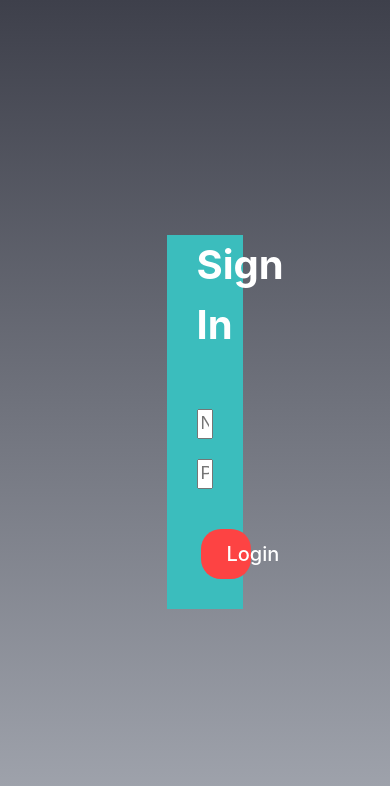
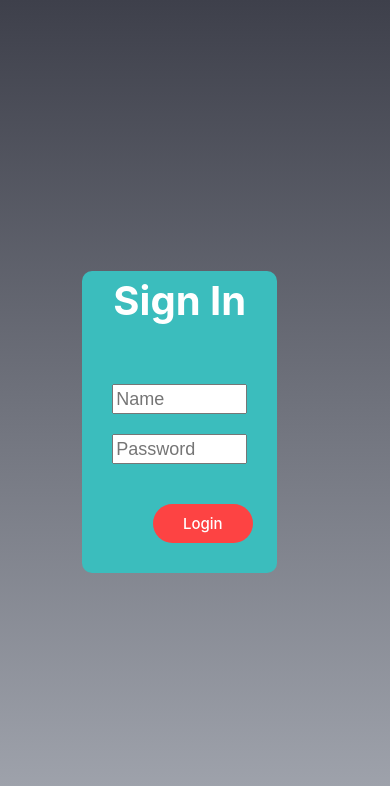
Before and after one commit to Shivanirathor/BookMyShow-Clone---React-Project---n88cmsrhco8d, a React (Vite) app: page /login in a window 390 px wide. Shown: the top 786 px of the page. Built offline with nearby package versions, Linux system fonts and the light colour scheme.

Commit message:
responsive

```diff
--- a/src/Style/Home.css
+++ b/src/Style/Home.css
@@ -1,3 +1,4 @@
+
 .imageIcon img{
     margin-top: -60px;
     margin-bottom: -80px;
@@ -83,6 +84,17 @@
         font-size: 10px;
     }
 
+    .signupInputs{
+        border-radius: 10px !important;
+        position:absolute;
+        margin-left: -50px !important;
+        width: 60% !important;
+    }
+     .signup button{
+        font-size: 15px !important;
+        width: 100px !important;
+    }
+
 }
 
 @media screen and (max-width: 900px) {
@@ -102,6 +114,15 @@
         margin-left: 70px !important;
         max-width: 500px !important;
     }
+    .signupInputs{
+        border-radius: 10px !important;
+        position:absolute;
+        width: 60% !important;
+    }
+     button{
+        font-size: 15px !important;
+
+    }
 }
 
 @media screen and (max-width: 1200px) {
@@ -111,5 +132,10 @@
         justify-content: center;
         align-items: center;
     }
+    .signupInputs{
+        border-radius: 10px !important;
+        position:absolute;
+        width: 50% !important;
+    }
 
 }
```
Also changed, not shown: src/Style/Signup.css (+0 -60 lines).
